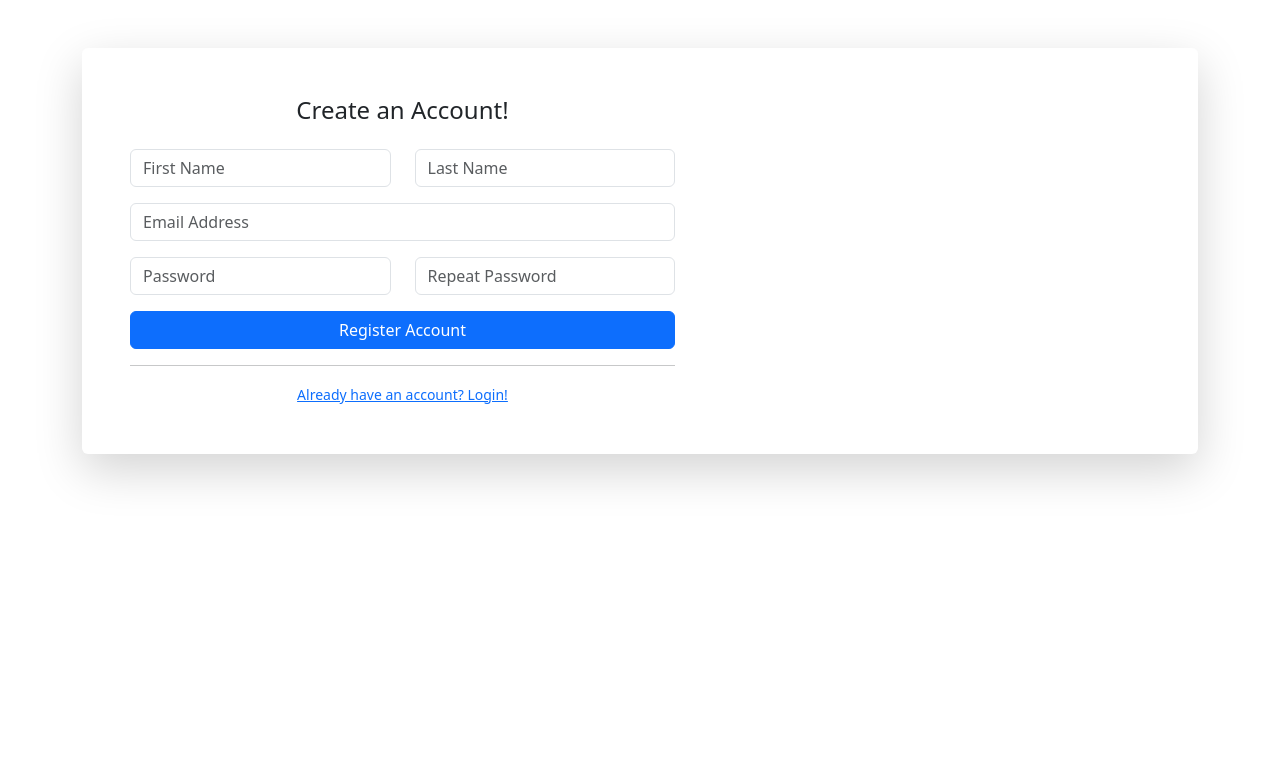
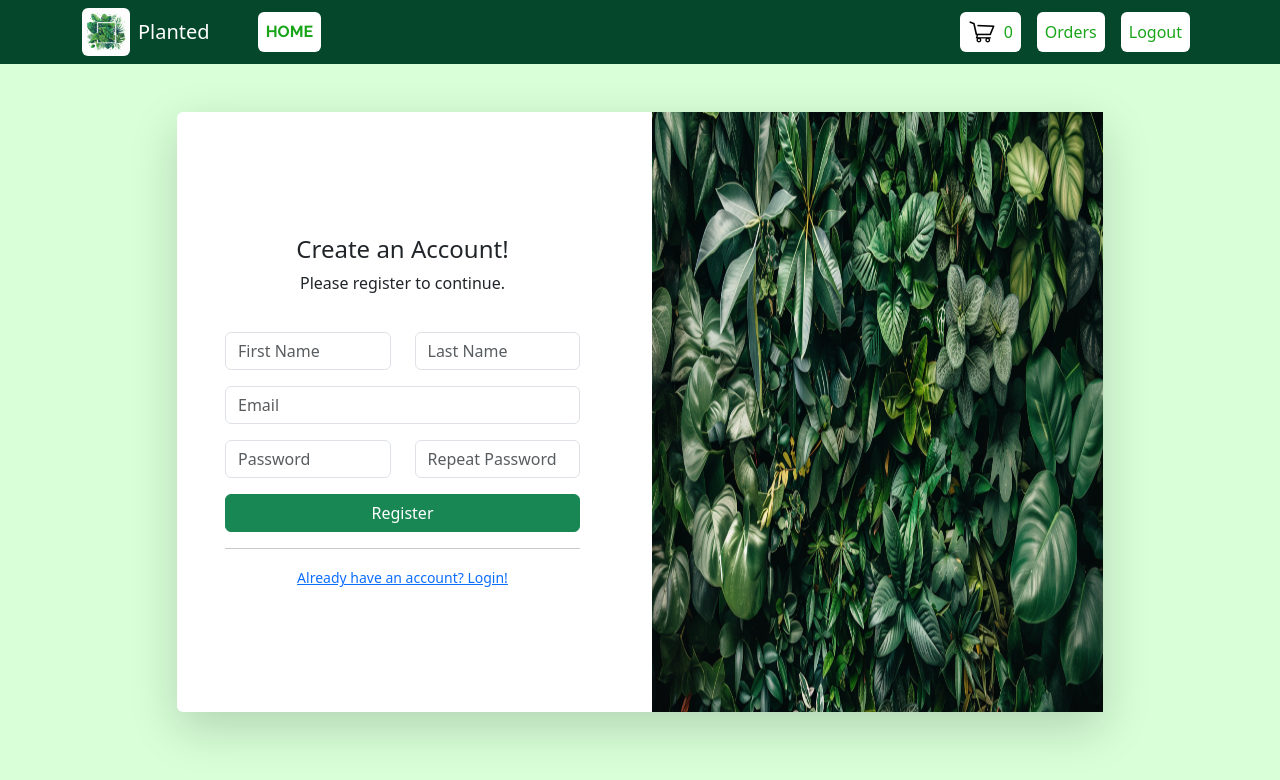
Before and after one commit to yashrahurikar23/planted-php, a PHP site: page /register.php in a window 1280 px wide. Shown: the top 780 px of the page. Run offline with PHP 8.4, Linux system fonts and the light colour scheme; a user stored in the database is signed in; data comes from the database, SQL or seed files in the repository.

Commit message:
fixed the ui and the flows

```diff
--- a/header.php
+++ b/header.php
@@ -1,7 +1,7 @@
 <!DOCTYPE html>
 <html>
 <head>
-	<title>Fashion</title>
+	<title>Planted</title>
 	<meta charset="UTF-8">
     <meta name="description" content="test">
     <meta name="keywords" content="HTML, CSS, BOOTSTRAP">
@@ -67,8 +67,8 @@
         else
           {
           ?>
-            <a href="login.php">Login</a>
-            <a href="Register.php">Signup</a>
+            <a href="login.php" class='mx-2 bg-white rounded p-2' style="color: #19A519;text-decoration:none">Login</a>
+            <a href="Register.php" class='mx-2 bg-white rounded p-2' style="color: #19A519;text-decoration:none">Signup</a>
           <?php
           }
         ?>
--- a/register.php
+++ b/register.php
@@ -1,5 +1,5 @@
 <?php
-
+include'header.php';
 include "lib/connection.php";
 $result = null;
   if (isset($_POST['u_submit']))
@@ -36,11 +36,11 @@ $result = null;
 <html lang="en">
 
 <head>
-	<title>Fashion</title>
+	<title>Planted</title>
 	<meta charset="UTF-8">
     <meta name="description" content="test">
     <meta name="keywords" content="HTML, CSS, BOOTSTRAP">
-    <meta name="author" content="Anik">
+    <meta name="author" content="Isha">
     <meta name="viewport" content="width=device-width, initial-scale=1.0">
     <link rel="stylesheet" href="https://stackpath.bootstrapcdn.com/bootstrap/4.5.0/css/bootstrap.min.css" integrity="sha384-9aIt2nRpC12Uk9gS9baDl411NQApFmC26EwAOH8WgZl5MYYxFfc+NcPb1dKGj7Sk" crossorigin="anonymous">
     <link href="https://fonts.googleapis.com/css2?family=Raleway:wght@700&display=swap" rel="stylesheet">
@@ -53,19 +53,23 @@ $result = null;
 
 </head>
 
-<body class="bg-gradient-primary">
+<body class="bg-gradient-primary" style="background-color: #D8FFD8;">
 
     <div class="container">
 
      <form action="<?php echo $_SERVER['PHP_SELF']; ?>" method="post">
-        <div class="card o-hidden border-0 shadow-lg my-5">
-            <div class="card-body p-0">
+     <div class="row justify-content-center">
+
+            <div class="col-xl-10 col-lg-12 col-md-9">
+        <div class="card o-hidden border-0 shadow-lg my-5" style="height: 75vh;">
+            <div class="card-body p-0 h-100">
                 <!-- Nested Row within Card Body -->
-                <div class="row">
-                    <div class="col-lg-7">
-                        <div class="p-5">
+                <div class="row h-100">
+                    <div class="col-lg-6">
+                        <div class="p-5 d-flex flex-column justify-content-center h-100">
                             <div class="text-center">
-                                <h1 class="h4 text-gray-900 mb-4">Create an Account!</h1>
+                                <h1 class="h4 text-gray-900 mb-2">Create an Account!</h1>
+                                <p class="text-gray-300 mb-4">Please register to continue.</p>
                                 <?php echo $result;  ?>
                             </div>
                                 <div class="form-group row">
@@ -80,7 +84,7 @@ $result = null;
                                 </div>
                                 <div class="form-group">
                                     <input type="email" class="form-control form-control-user" id="exampleInputEmail"
-                                        placeholder="Email Address" name="email">
+                                        placeholder="Email" name="email">
                                 </div>
                                 <div class="form-group row">
                                     <div class="col-sm-6 mb-3 mb-sm-0">
@@ -92,23 +96,26 @@ $result = null;
                                             id="exampleRepeatPassword" placeholder="Repeat Password" name="c_pass">
                                     </div>
                                 </div>
-                                <button type="submit" class="btn btn-primary btn-user btn-block" name="u_submit">Register Account</button>
+                                <button type="submit" class="btn btn-success btn-user btn-block" name="u_submit">Register</button>
 
 
+                            </form>
                             <hr>
                             <div class="text-center">
-                                <a class="small" href="login.html">Already have an account? Login!</a>
+                                <a class="small" href="login.php">Already have an account? Login!</a>
                             </div>
                         </div>
                     </div>
+                    <div class="col-lg-6">
+                        <img src="./img/landing_banner.png" class="img-fluid h-100">
+                    </div>
                 </div>
+                </div>
+                </div>
+
             </div>
         </div>
-    </form>
-
     </div>
-
-
 </body>
 
 </html>
```
Also changed, not shown: cart(1).php (+5 -5 lines), cart.php (+2 -10 lines), footer.php (+0 -45 lines), index.php (+23 -31 lines), login.php (+16 -17 lines), profile.php (+5 -12 lines).
